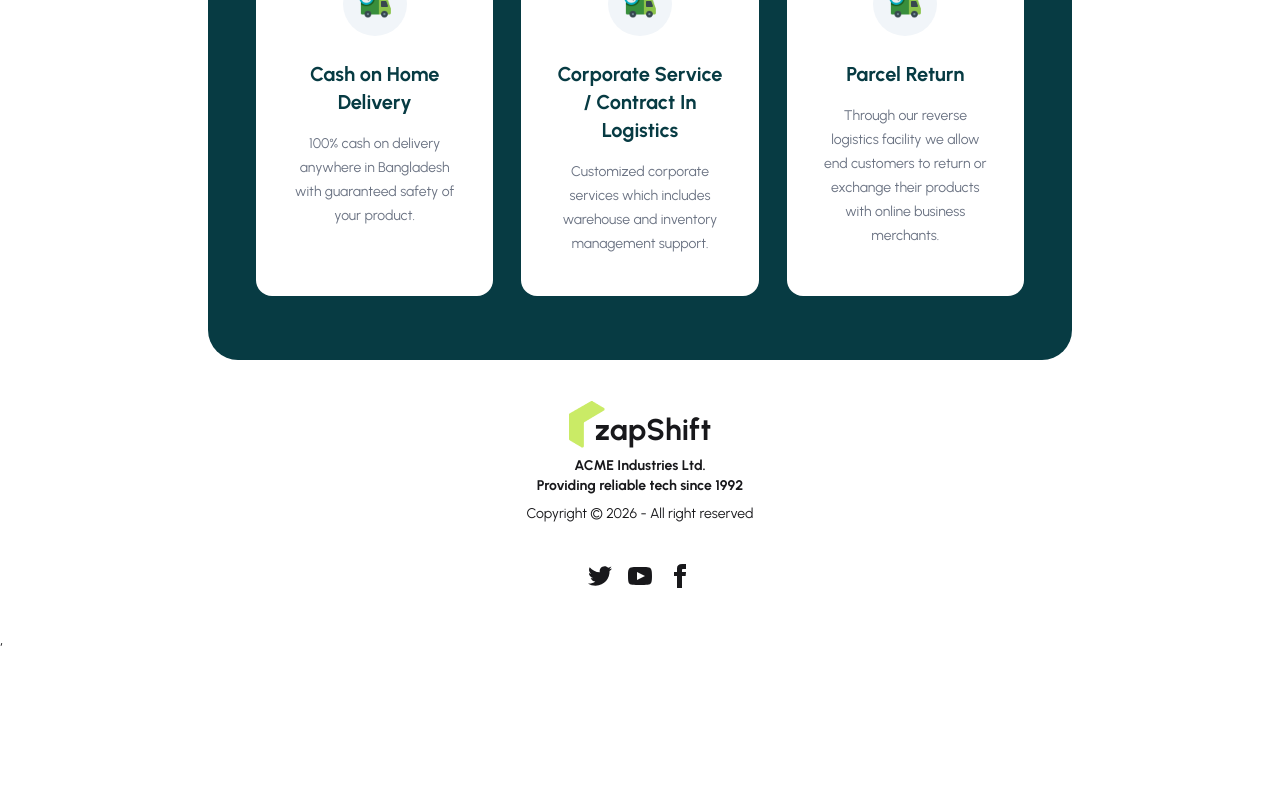
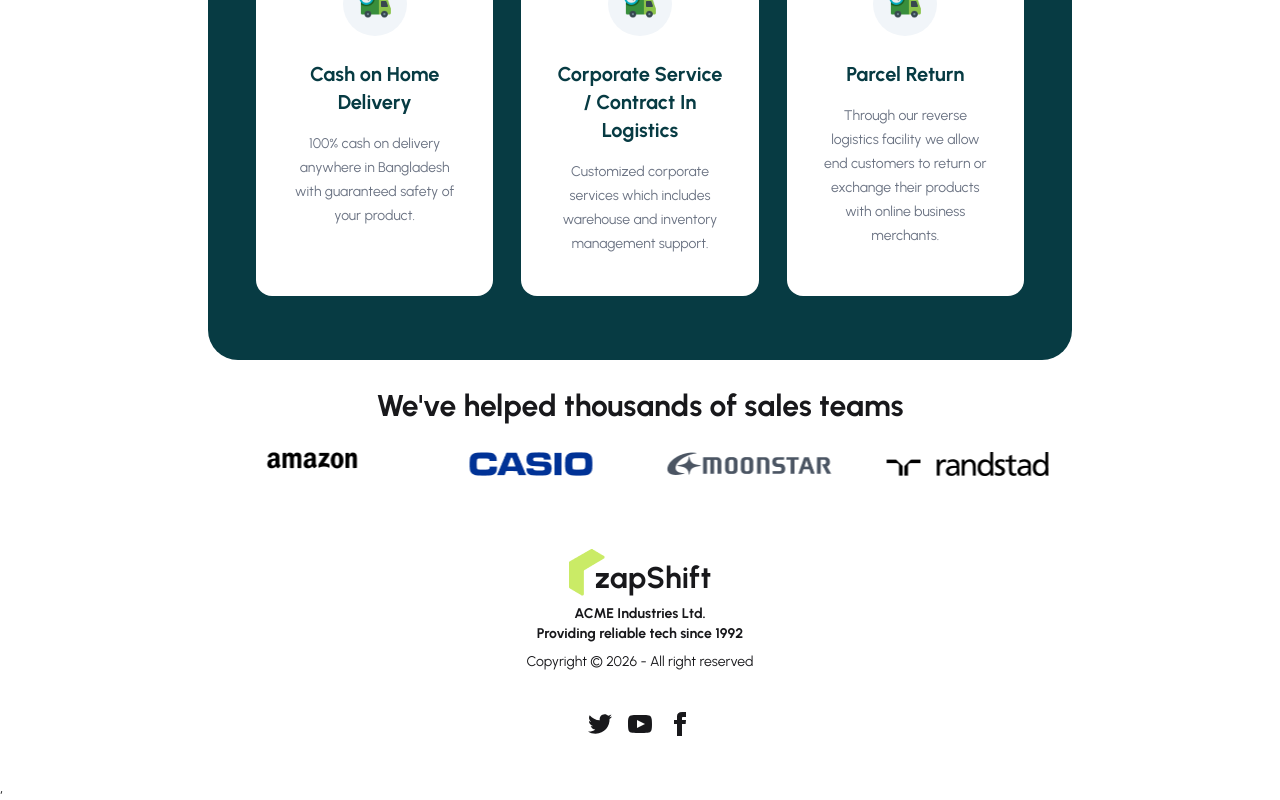
Before and after one commit to sohel-tech4/zap-shift-client, a React (Vite) app: page / in a window 1280 px wide. Shown: the part 1742-2542 px from the top of the page. Before the commit the page ends 2394 px from the top, so only its background shows below. Built offline with nearby package versions, Linux system fonts and the light colour scheme.

Commit message:
add brands

```diff
--- a/package.json
+++ b/package.json
@@ -17,6 +17,7 @@
     "react-icons": "^5.7.0",
     "react-responsive-carousel": "^3.2.23",
     "react-router": "^8.2.0",
+    "swiper": "^14.0.5",
     "tailwindcss": "^4.3.3"
   },
   "devDependencies": {
--- /dev/null
+++ b/src/Pages/Home/Brands/Brands.jsx
@@ -0,0 +1,50 @@
+import { Swiper, SwiperSlide } from "swiper/react";
+import "swiper/css";
+import { Pagination, Autoplay } from "swiper/modules";
+import amazon from "../../../../assets/brands/amazon.png";
+import amazon_vector from "../../../../assets/brands/amazon_vector.png";
+import casio from "../../../../assets/brands/casio.png";
+import moonstar from "../../../../assets/brands/moonstar.png";
+import randstad from "../../../../assets/brands/randstad.png";
+import star from "../../../../assets/brands/star.png";
+import start_people from "../../../../assets/brands/start_people.png";
+
+const Brands = () => {
+  const AllBrands = [
+    amazon,
+    amazon_vector,
+    casio,
+    moonstar,
+    randstad,
+    star,
+    start_people,
+  ];
+
+  return (
+    <div className="my-7">
+      <h1 className="text-3xl text-center my-7 font-bold">
+        We've helped thousands of sales teams
+      </h1>
+      <Swiper
+        slidesPerView={4}
+        spaceBetween={10}
+        loop={true} // Infinite loop
+        speed={500} // Slide transition speed (1 second)
+        autoplay={{
+          delay: 1000,
+          disableOnInteraction: true,
+          pauseOnMouseEnter: true, // Pause when hovering
+        }}
+        modules={[Pagination, Autoplay]}
+      >
+        {AllBrands.map((brand, index) => (
+          <SwiperSlide key={index}>
+            <img src={brand} className="mx-auto gap-0 object-contain" />
+          </SwiperSlide>
+        ))}
+      </Swiper>
+    </div>
+  );
+};
+
+export default Brands;
--- a/src/Pages/Home/Home.jsx
+++ b/src/Pages/Home/Home.jsx
@@ -1,4 +1,5 @@
 import Banner from './Banner/Banner';
+import Brands from './Brands/Brands';
 import Services from './Services/Services';
 import Works from './Works/Works';
 
@@ -8,6 +9,7 @@
             <Banner></Banner>
             <Works></Works>
             <Services></Services>
+            <Brands></Brands>
         </div>
     );
 };
```
Also changed, not shown: 1 other file (tests, documents, lock files or other folders).
